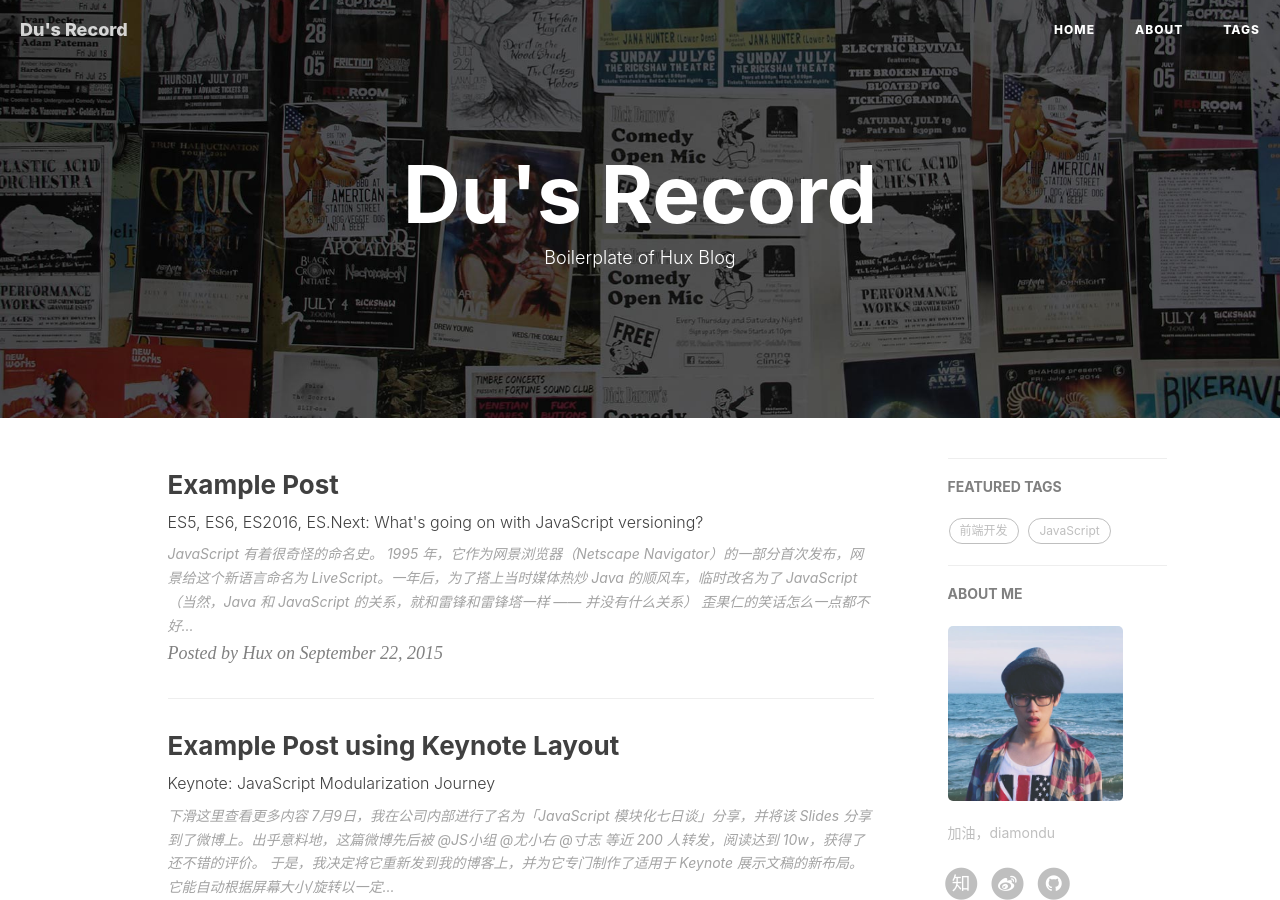
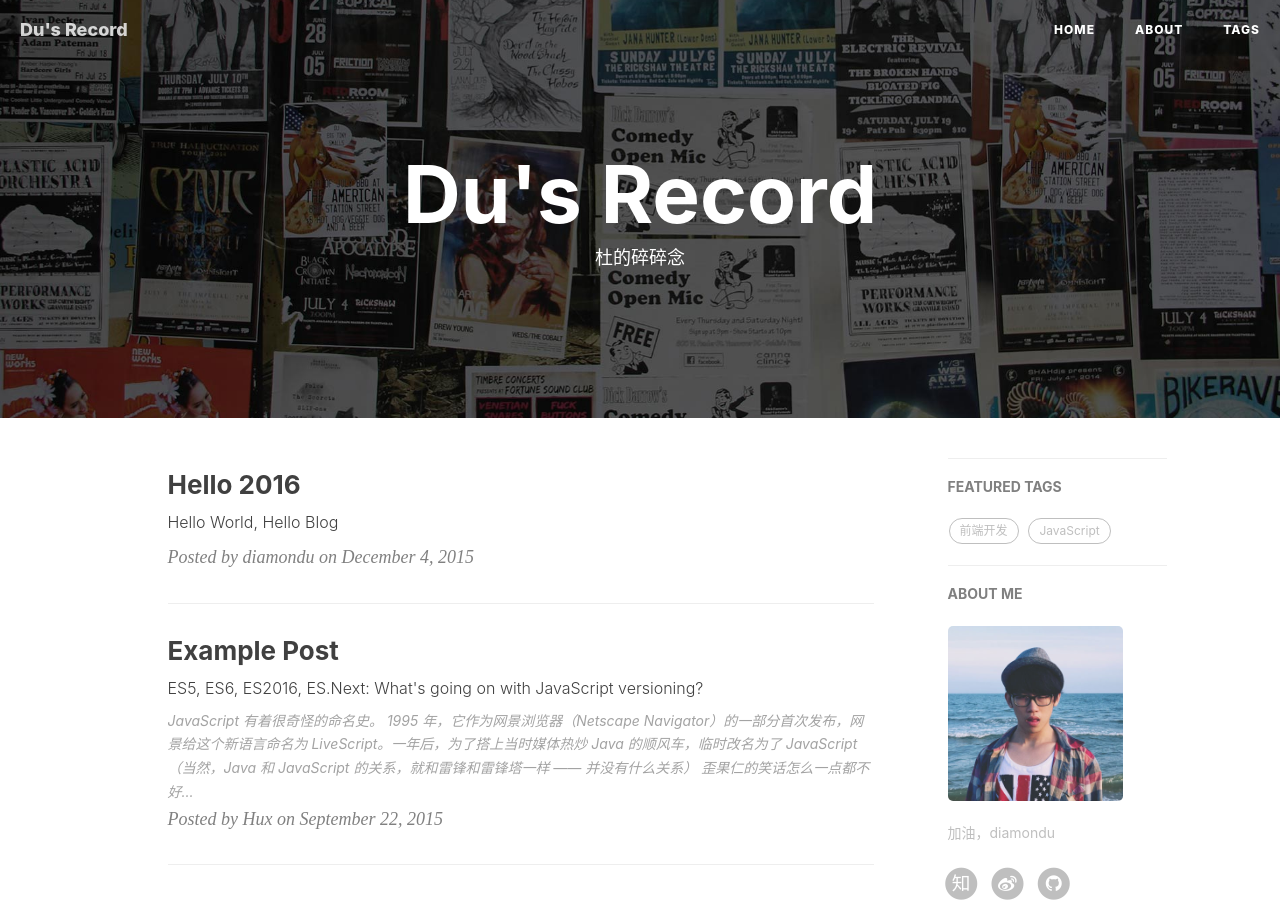
Before and after one commit to du5307/du5307.github.io, a Jekyll site: the page built from index.html, in a window 1280 px wide and 900 px high. Built offline with Jekyll 4.4.1, drawn with Linux system fonts in a browser that asks for light colours; nearby versions of some CDN libraries; the list of posts is cut into pages by our own code; comment, search, counter and statistics services are not loaded.

Commit message:
try a article

```diff
--- a/404.html
+++ b/404.html
@@ -1,6 +1,6 @@
 ---
 layout: default
-description: "你来到了没有知识的荒原 :("
+description: "404就是本科宿舍号，好尴尬 :("
 header-img: "img/404-bg.jpg"
 permalink: /404.html
 ---
--- /dev/null
+++ b/_posts/2016-12-04-hell0-2016.markdown
@@ -0,0 +1,10 @@
+---
+layout:     post
+title:      "Hello 2016"
+subtitle:   "Hello World, Hello Blog"
+date:       2015-12-04 16:53:00
+author:     "diamondu"
+header-img: "img/post-bg-2015.jpg"
+tags:
+    - Life
+---
--- a/about.html
+++ b/about.html
@@ -1,7 +1,7 @@
 ---
 layout: page
 title: "About"
-description: "Hey, this is Hux."
+description: "Hey, this is Diamondu."
 header-img: "img/about-bg.jpg"
 ---
 
--- a/index.html
+++ b/index.html
@@ -1,6 +1,6 @@
 ---
 layout: page
-description: "Boilerplate of Hux Blog"
+description: "杜的碎碎念"
 ---
 
 {% for post in paginator.posts %}
```
